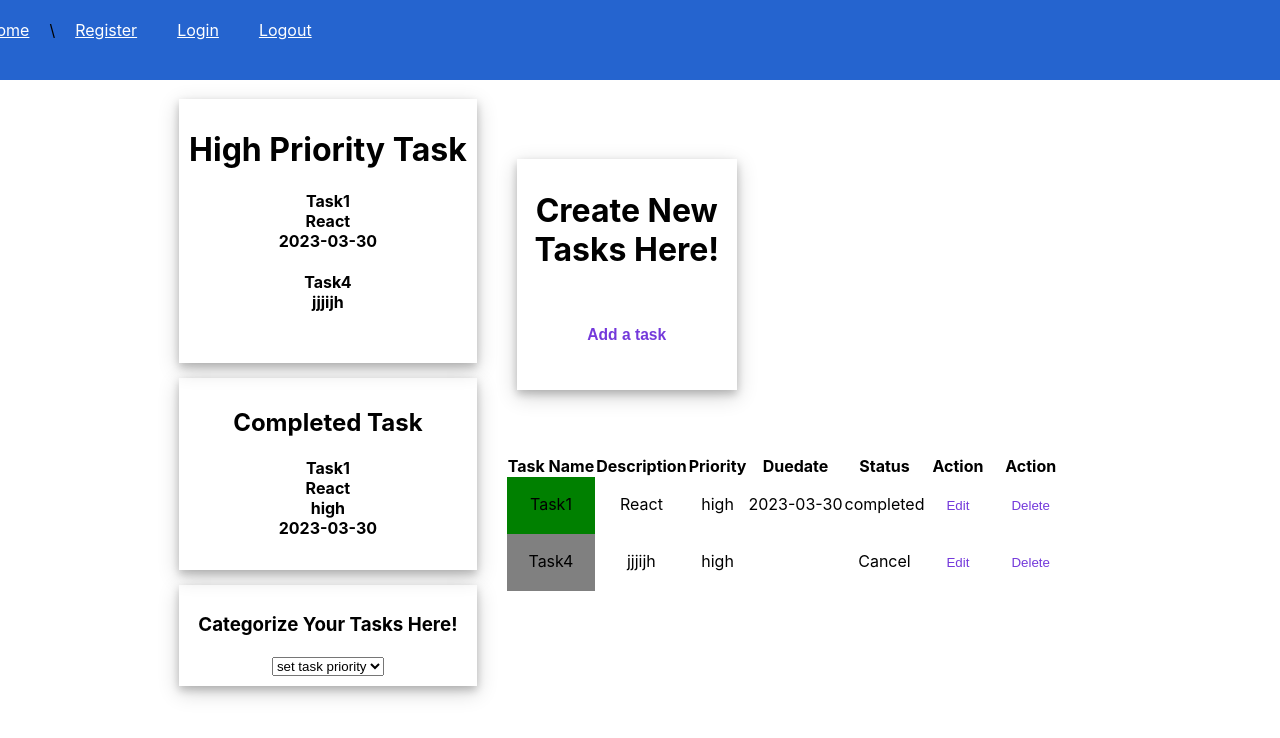
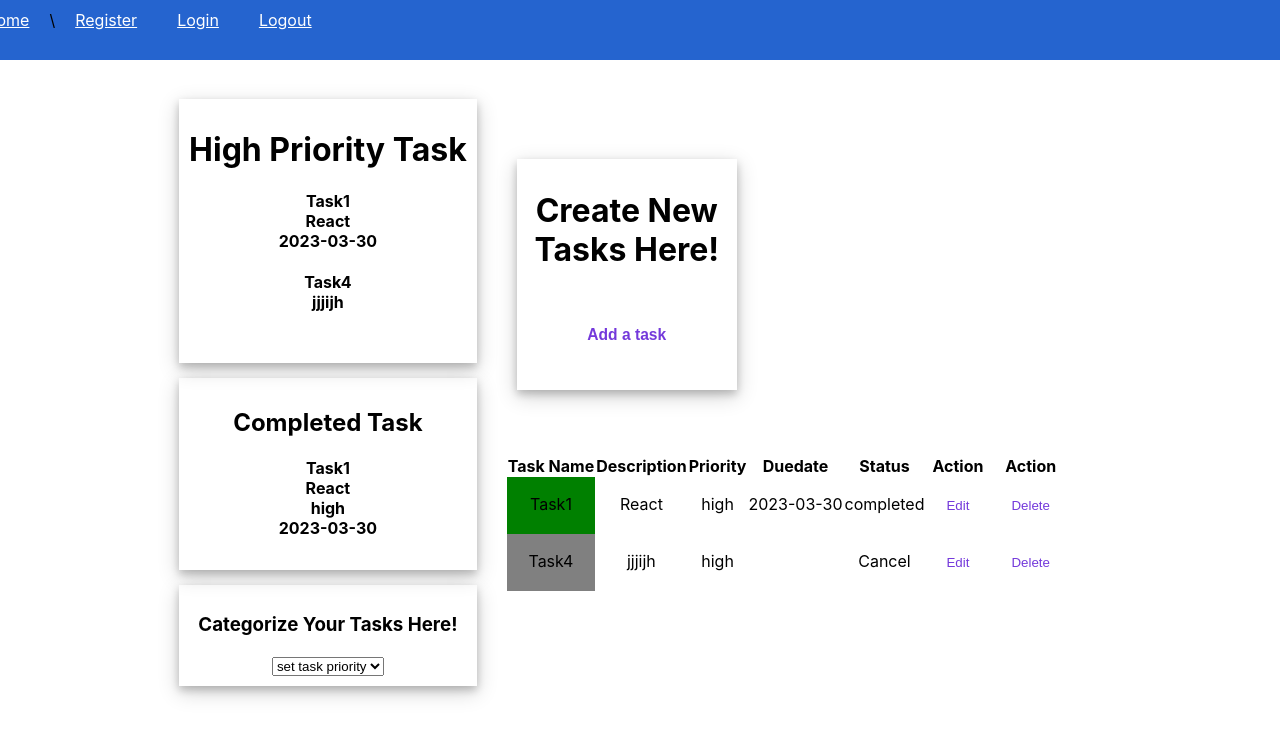
Before and after one commit to monicakrishb/Todos, a React (Create React App) app: page / in a window 1280 px wide. Shown: the top 738 px of the page. Built offline with nearby package versions, Linux system fonts and the light colour scheme; data requests are answered from the project's data file.

Commit message:
added css

```diff
--- a/src/Components/styles/Navbar.css
+++ b/src/Components/styles/Navbar.css
@@ -1,7 +1,7 @@
 #nav {
     display: flex;
   width: 1450px;
-  height: 40px;
+  height: 20px;
   background-color: #2564cf;
   padding: 10px 10px 30px 10px;
   align-items: center;
```
